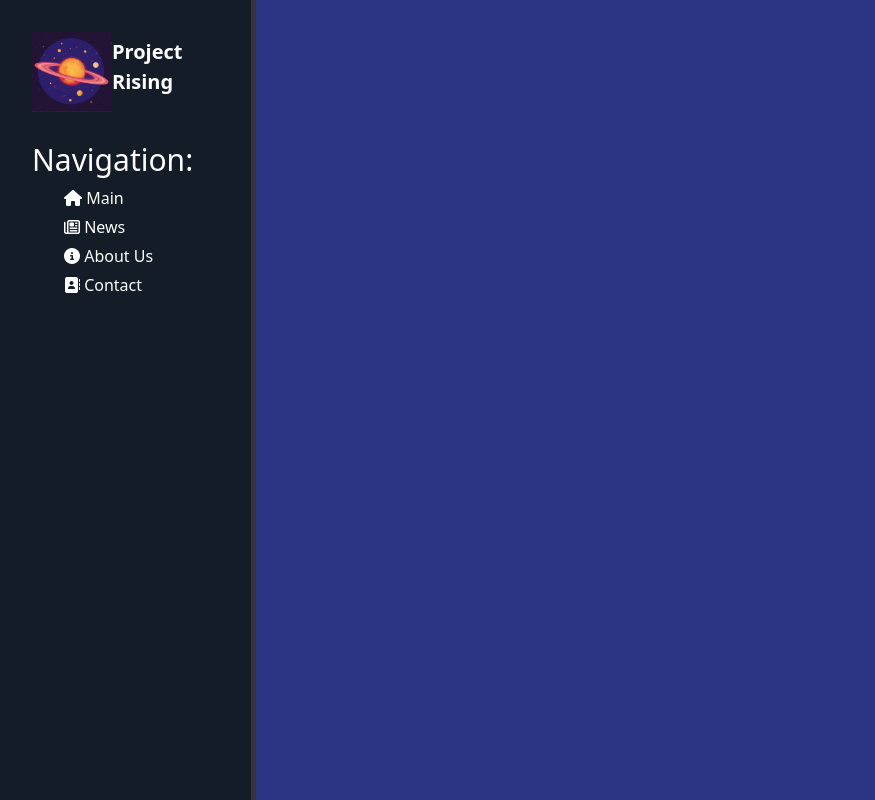
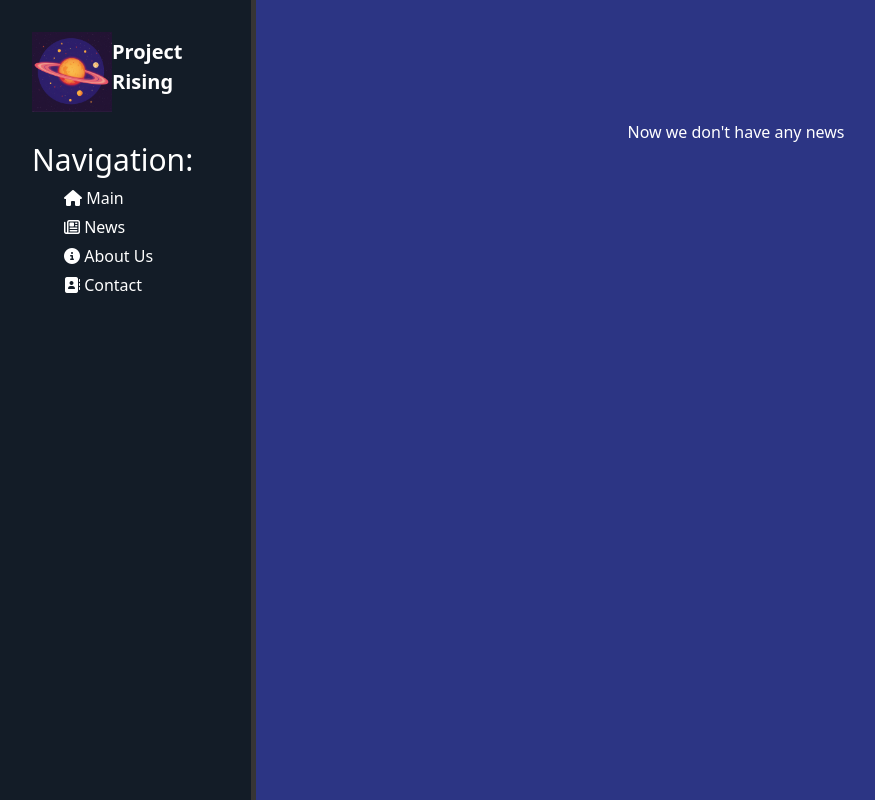
Before and after one commit to PlayErsGames666/Django, a Django app: page /news/ in a window 1280 px wide. Shown: the whole page, without its empty margins (0-875 px from the left). Run offline with Django 5.2, Linux system fonts and the light colour scheme; data that the repository does not hold is empty.

Commit message:
Create condition for display data

```diff
--- a/Rising/news/templates/news/news.html
+++ b/Rising/news/templates/news/news.html
@@ -8,13 +8,16 @@
 <!-- Блок body. Создаёт данные для страницы в браузере -->
     <div class="features">
         <h1>{{ title }}</h1> {# Передача данных из views.py #}
-
+        {% if news %}
             {% for el in news %}
                 <div class="alert alert-warning">
                     <h3>{{ el.title }}</h3>
                     <p>{{ el.announs }}</p>
                 </div>
             {% endfor %}
+        {% else %}
+            <p>Now we don't have any news</p>
+        {% endif %}
 
     <!-- {{ news }} {# Передача данных из views, из db #} -->
 {% endblock %}
```
Lines whose indentation alone changed are shown as unchanged.
